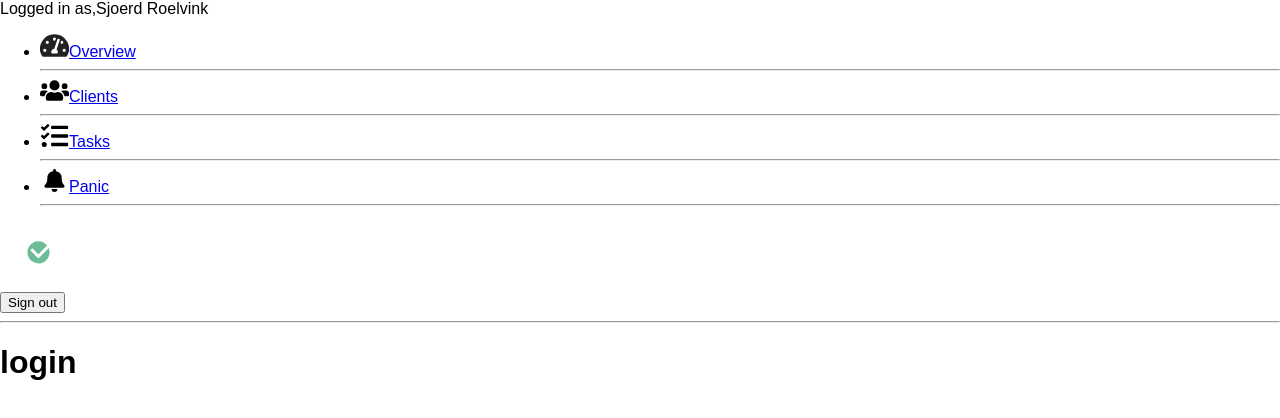
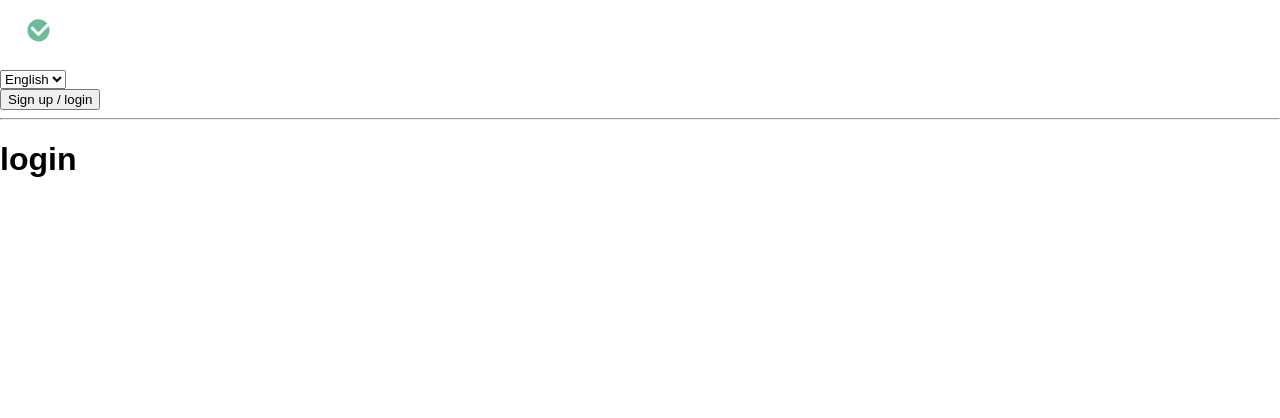
Before and after one commit to XRaiderGH/robin-dashboard, a Next.js app in the folder robin-dashboard/: page /login in a window 1280 px wide. Shown: the top 418 px of the page. Built offline with nearby package versions, Linux system fonts and the light colour scheme.

Commit message:
Nieuwe header gemaakt voor login en registreren

```diff
--- /dev/null
+++ b/robin-dashboard/components/header-outside.js
@@ -0,0 +1,28 @@
+import Image from "next/image";
+
+const HeaderOutside = () => {
+    return (
+        <div className="header mt-7 mb-7">
+            <div className="flex flex-row">
+                <div className="logo flex-grow"><Image src="/assets/logo.svg" width='130' height='66' alt="Logo"/>
+                </div>
+                <div className="flex flex-col justify-center">
+                    <label htmlFor='language-select'
+                        className="hover-blue flex flex-row justify-center  text-xl text-white border-2 border-white px-2 rounded-3xl h-50 py-1 transition duration-200 ease-in-out bg-transparent">
+                        <select className='bg-transparent font-medium w-32 px-4 focus:outline-none' name="language-select" id="language-select">
+                            <option value="English">English</option>
+                        </select>
+                    </label>
+                </div>
+                <div className="flex flex-col justify-center">
+                    <button
+                        className="hover-blue font-medium ml-10 text-xl text-white border-2 border-white rounded-3xl w-186 h-50 py-1 transition duration-200 ease-in-out">
+                        Sign up / login
+                    </button>
+                </div>
+            </div>
+        </div>
+    )
+}
+
+export default HeaderOutside;
--- a/robin-dashboard/components/header.js
+++ b/robin-dashboard/components/header.js
@@ -7,7 +7,7 @@ const Header = () => {
                 <div className="logo"><Image src="/assets/logo.svg" width='130' height='66' alt="Logo"/>
                 </div>
                 <div className="flex flex-col justify-center">
-                    <button className="sign-out text-xl text-white border-2 border-white rounded-3xl w-186 h-50 py-1 transition duration-200 ease-in-out hover:bg-blue-500">
+                    <button className="hover-blue font-medium text-xl text-white border-2 border-white rounded-3xl w-186 h-50 py-1 transition duration-200 ease-in-out">
                         Sign out
                     </button>
                 </div>
--- a/robin-dashboard/components/layout.js
+++ b/robin-dashboard/components/layout.js
@@ -4,6 +4,7 @@ import Link from './ActiveLink'
 import Image from 'next/image'
 import SideNav from './sideNav'
 import { useState, useEffect } from 'react';
+import HeaderOutside from "./header-outside";
 
 const Layout = ({children}) => {
 
@@ -12,14 +13,14 @@ const Layout = ({children}) => {
 
     console.log(router.pathname);
 
-    const [classname, setClassname] = useState('block');
+    const [InDash, setInDash] = useState(false);
 
     useEffect(() => {
         if(router.pathname === '/login' || router.pathname === '/register'){
-            setClassname('hidden')
+            setInDash(false);
         }
         if(router.pathname === '/'){
-            setClassname('block')
+            setInDash(true);
         }
 
     }, []);
@@ -29,11 +30,12 @@ const Layout = ({children}) => {
     return (
         <>
             <div className='flex'>
-                <SideNav className={classname}/>
+                {InDash ? ( <SideNav/>) : ''}
                 <main
                     className='bg-gradient-to-br from-green-500 to-blue-400 from h-100 w-full flex flex-row justify-center'>
                     <div className="wrap sm:w-9/10 w-80">
-                        <Header/>
+                        {InDash ? ( <Header/>) : <HeaderOutside/>}
+
                         <hr className='opacity-20'/>
                         <div className="body mt-7">
                             {children}
--- a/robin-dashboard/styles/styles.css
+++ b/robin-dashboard/styles/styles.css
@@ -2,6 +2,7 @@
     height: 100vh;
 }
 
-button.sign-out:hover{
-    border: none;
+.hover-blue:hover{
+    border-color: rgba(91, 153, 210,100);
+    background-color: rgba(91, 153, 210,100);
 }
```
